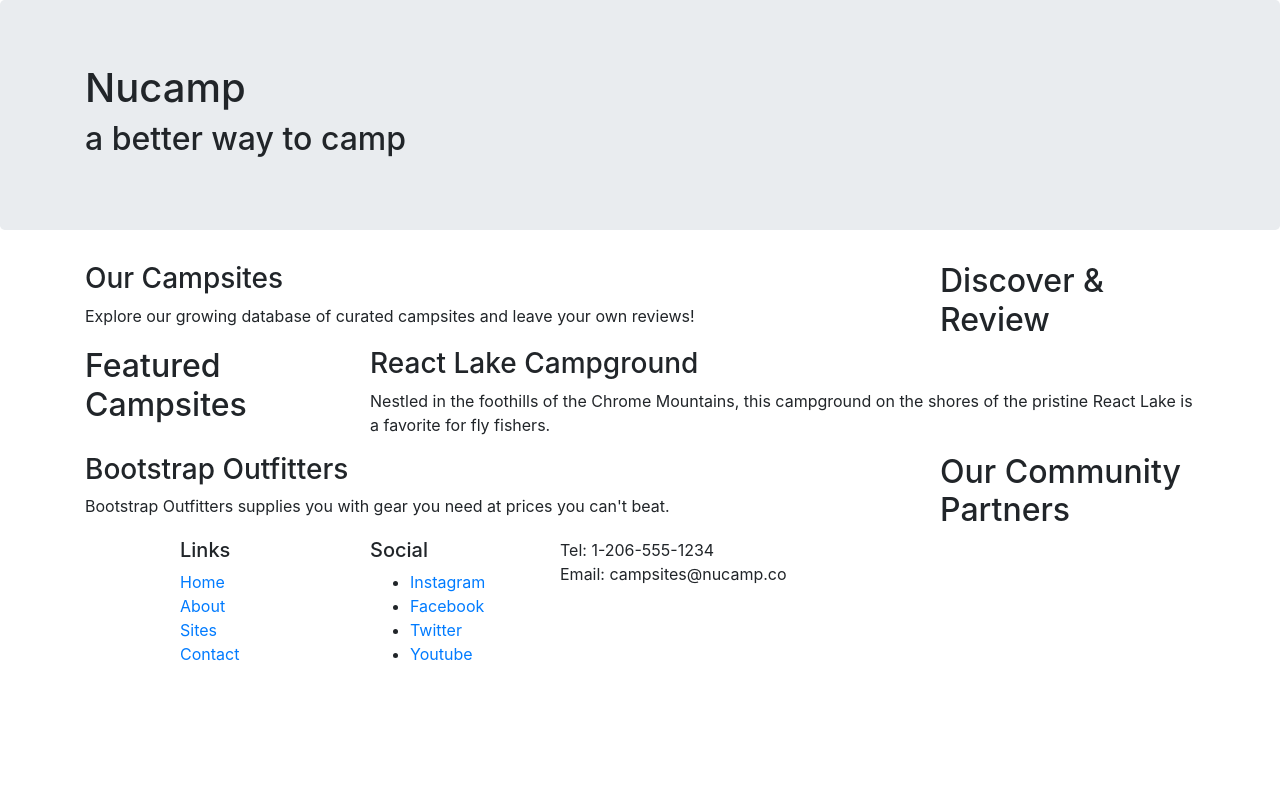
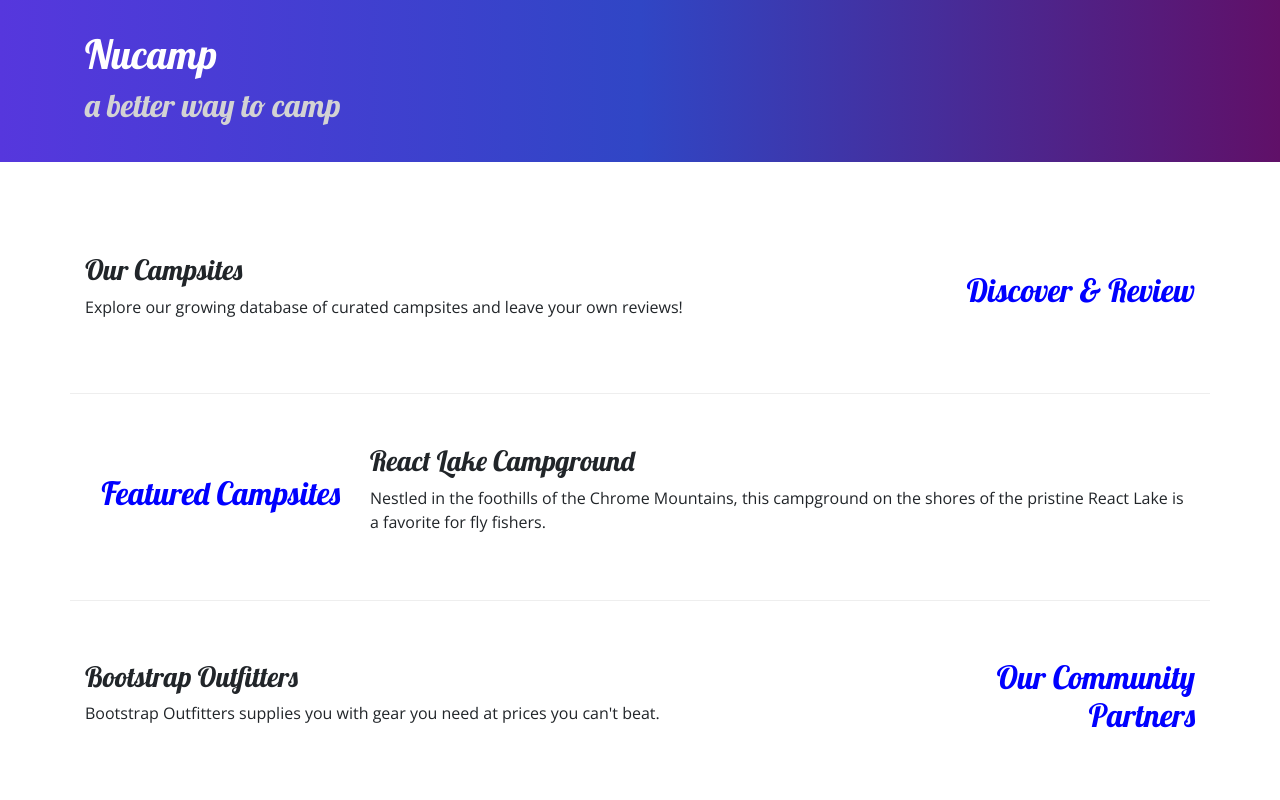
Before and after one commit to Jayprox/2-Bootstrap, a website: page index.html in a window 1280 px wide. Shown: the top 800 px of the page. Drawn offline with nearby package versions, Linux system fonts and the light colour scheme.

Commit message:
submitting updates for pr

```diff
--- /dev/null
+++ b/css/styles.css
@@ -0,0 +1,32 @@
+body {
+    font-family: "Open Sans", sans-serif;
+}
+
+h1, h2, h3 {
+    font-family: "Lobster", cursive;
+}
+
+h2 {
+    color: blue;
+}
+
+header h2 {
+    color: lightgrey;
+}
+
+footer {
+    background-image: linear-gradient(lightgrey, white);
+    padding: 20px 0;
+}
+
+.jumbotron {
+    padding: 30px;
+    background-image: linear-gradient(to right, #5637DD, #3046C5, #601068 );
+    color: white;
+}
+
+.row-content {
+    padding: 50px 0;
+    border-bottom: 1px ridge;
+    min-height: 200px;
+}
--- a/index.html
+++ b/index.html
@@ -5,10 +5,12 @@
     <meta http-equiv="X-UA-Compatible" content="IE=edge">
     <meta name="viewport" content="width=device-width, initial-scale=1.0">
     <link rel="stylesheet" href="node_modules/bootstrap/dist/css/bootstrap.min.css" />
+    <link rel="stylesheet" href="https://fonts.googleapis.com/css?family=Lobster|Open+Sans" />
+    <link rel="stylesheet" href="css/styles.css"/>
     <title>Nucamp: A Better Way to Camp</title>
 </head>
 <body>
-    <header class="jumbotron">
+    <header class="jumbotron jumbotron-fluid">
         <div class="container">
             <div class="row">
                 <div class="col">
@@ -20,9 +22,9 @@
     </header>
 
     <div class="container">
-        <div class="row">
+        <div class="row row-content align-items-center">
             <div class="col-sm-4 order-sm-last col-md-3">
-                <h2>Discover & Review</h2>
+                <h2 class="text-sm-right">Discover & Review</h2>
             </div>
             <div class="col">
                 <h3>Our Campsites</h3>
@@ -30,9 +32,9 @@
             </div>
         </div>
 
-        <div class="row">
+        <div class="row row-content align-items-center">
             <div class="col-sm-4 col-md-3">
-                <h2>Featured Campsites</h2>
+                <h2 class="text-sm-right">Featured Campsites</h2>
             </div>
             <div class="col">
                 <h3>React Lake Campground</h3>
@@ -40,9 +42,9 @@
             </div>
         </div>
 
-        <div class="row">
+        <div class="row row-content align-items-center">
             <div class="col-sm-4 order-sm-last col-md-3">
-                <h2>Our Community Partners</h2>
+                <h2 class="text-sm-right">Our Community Partners</h2>
             </div>
             <div class="col">
                 <h3>Bootstrap Outfitters</h3>
@@ -63,7 +65,7 @@
                         <li><a href="#">Contact</a></li>
                     </ul>
                 </div>
-                <div class="col-4 col-sm-2">
+                <div class="col-4 col-sm-2 text-center">
                     <h5>Social</h5>
                     <ul>
                         <li><a href="http://instagram.com/">Instagram</a></li>
```
